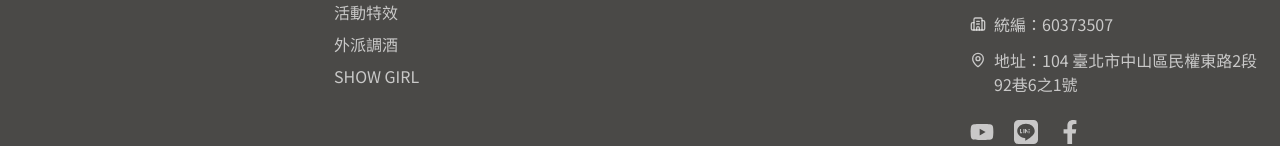
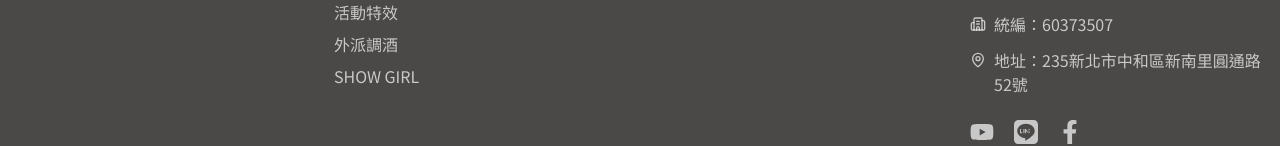
Before and after one commit to KEYI1997/bes-events, a Next.js app: page / in a window 1280 px wide. Shown: the part 3529-3675 px from the top of the page. Built offline with nearby package versions, Linux system fonts and the light colour scheme; no server answers; the database is empty.

Commit message:
update footer address

```diff
--- a/src/components/Footer.tsx
+++ b/src/components/Footer.tsx
@@ -65,7 +65,7 @@ export default function Footer() {
               </p>
               <p className="flex items-start gap-2 text-[16px] text-white/70">
                 <MapPin size={16} className="mt-1 flex-shrink-0" />
-                <span>地址：104 臺北市中山區民權東路2段92巷6之1號</span>
+                <span>地址：235新北市中和區新南里圓通路52號</span>
               </p>
             </div>
             {/* 社群 */}
```
